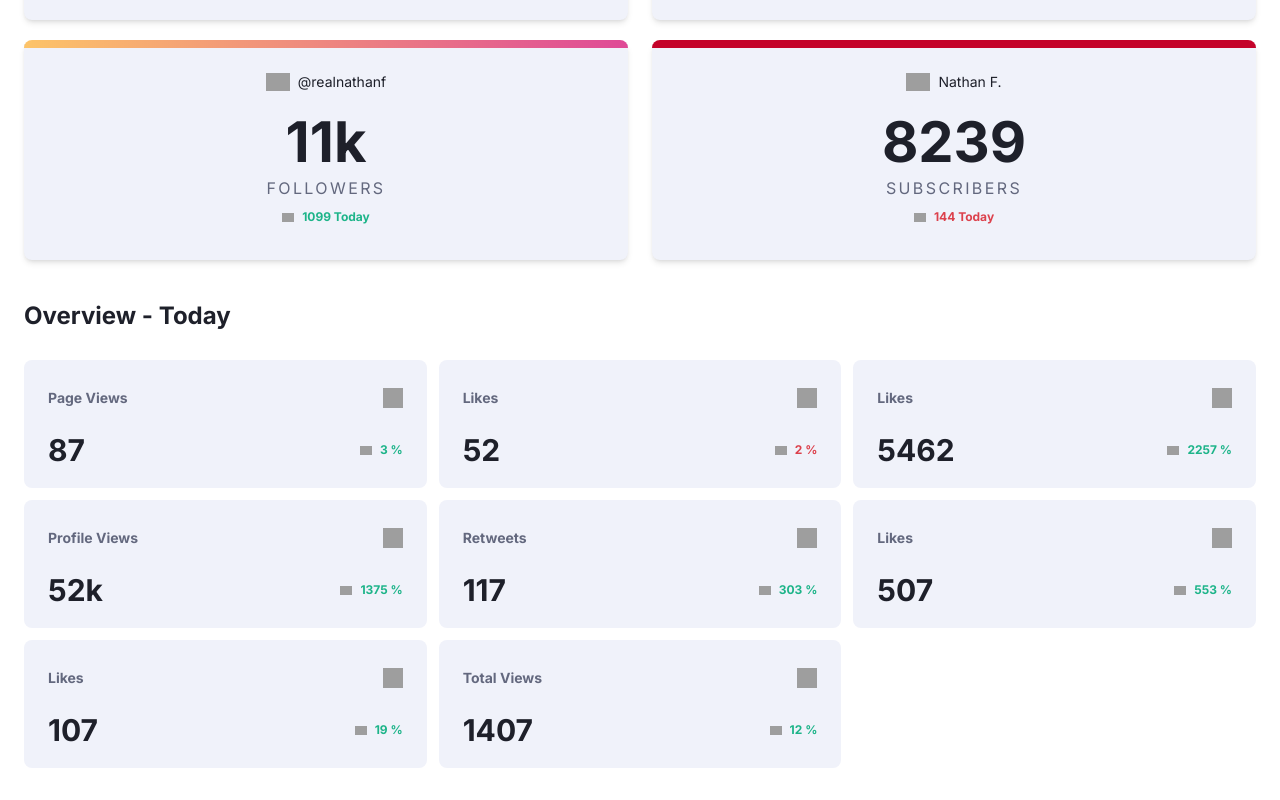
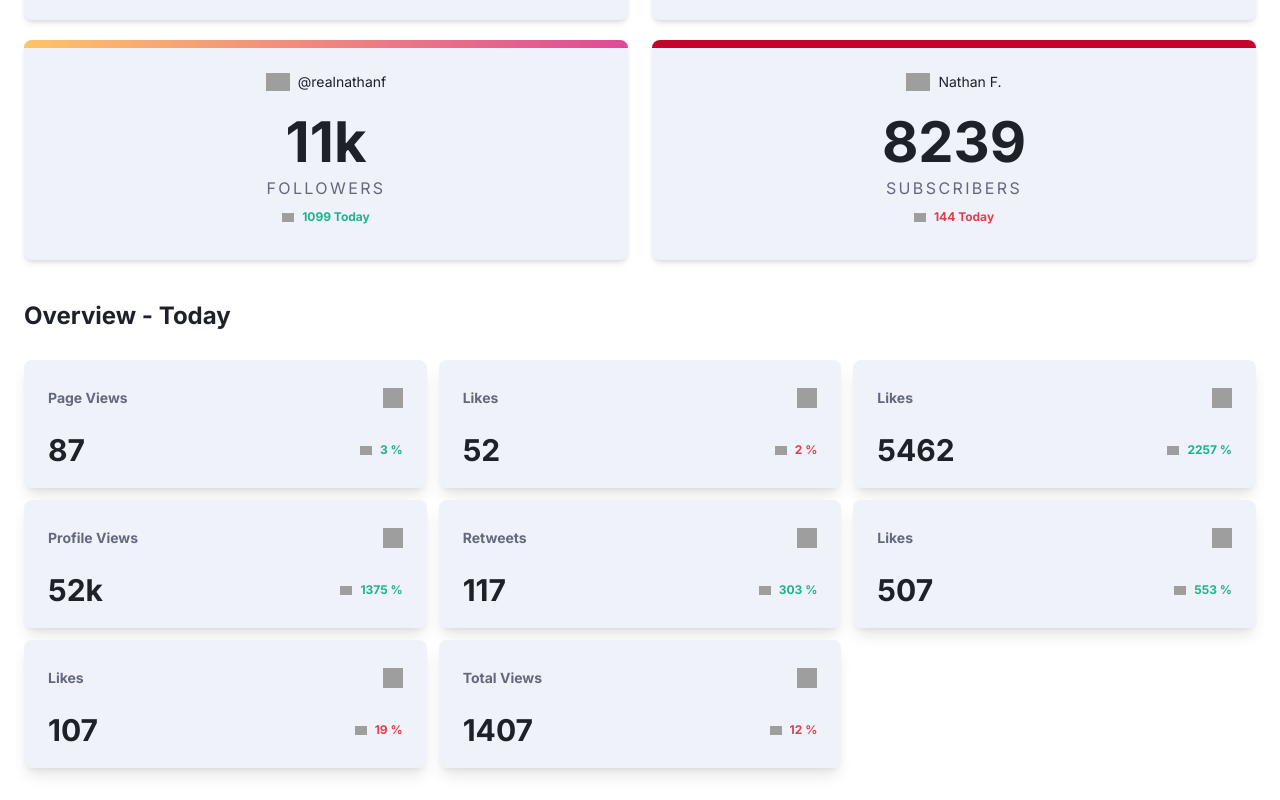
Before and after one commit to R3ygoski/dashboard-app-next, a Next.js app: page / in a window 1280 px wide. Shown: the part 389-1189 px from the top of the page. Built offline with nearby package versions, Linux system fonts and the light colour scheme; grey boxes are pictures that could not be loaded.

Commit message:
Add: Card Context and Animation

```diff
--- a/package.json
+++ b/package.json
@@ -6,7 +6,8 @@
     "dev": "next dev --turbopack",
     "build": "next build",
     "start": "next start",
-    "lint": "next lint"
+    "lint": "next lint",
+    "preview": "next build && next start"
   },
   "dependencies": {
     "react": "19.0.0-rc-66855b96-20241106",
--- a/src/app/layout.tsx
+++ b/src/app/layout.tsx
@@ -1,6 +1,7 @@
 import type { Metadata } from "next";
 import { Inter } from "next/font/google";
 import "./globals.css";
+import { CardProvider } from "@/context/CardContext";
 
 const inter = Inter({
   subsets: ["latin"],
@@ -20,12 +21,14 @@ export default function RootLayout({
 }>) {
   return (
     <html lang="en">
+      <CardProvider>
         <body
           className={`bg-main-light-background dark:bg-main-dark-background ${inter.className}`}
         >
           <div className="absolute w-full h-60 rounded-b-3xl -z-10 bg-main-light-background-top dark:bg-main-dark-background-top"></div>
           {children}
         </body>
+      </CardProvider>
     </html>
   );
 }
--- a/src/app/page.tsx
+++ b/src/app/page.tsx
@@ -28,6 +28,7 @@ export default function Home() {
               username={card.username}
               followers={card.followers}
               registered={card.registered}
+              animationDelay={idx + 1}
             />
           );
         })}
@@ -44,6 +45,7 @@ export default function Home() {
               metric={card.metric}
               interactions={card.interactions}
               registered={card.registered}
+              animationDuration={idx + 1}
             />
           );
         })}
--- a/src/components/OverviewCard.tsx
+++ b/src/components/OverviewCard.tsx
@@ -1,16 +1,52 @@
+"use client";
 import Image from "next/image";
 import { IOverviewData } from "@/data/overviewData";
 import { socialMediaIcons } from "@/data/iconsData";
 import SocialMediaResults from "./SocialMediaResults";
+import { useContext } from "react";
+import { CardContext } from "@/context/CardContext";
+
+interface IOverviewCardProps extends IOverviewData {
+  animationDuration: number;
+}
 
 export default function OverviewCard({
   socialMedia,
   registered,
   interactions,
   metric,
-}: IOverviewData) {
+  animationDuration,
+}: IOverviewCardProps) {
+  const { selectedCard, setCard } = useContext(CardContext);
+
   return (
-    <li className="flex flex-col justify-between h-32 p-6 pt-7 pb-5 rounded-lg bg-main-light-card dark:bg-main-dark-card lg:w-full xl:w-64">
+    <li
+      style={{ animationDuration: `${animationDuration * 0.125}s` }}
+      className={`
+        flex flex-col justify-between h-32 p-6 pt-7 pb-5 rounded-lg bg-main-light-card duration-150 cursor-pointer shadow-lg
+        dark:bg-main-dark-card
+        hover:brightness-90
+        lg:w-full
+        xl:w-64 xl:animate-down-to-up
+        ${
+          registered.type === "positive"
+            ? "hover:shadow-results-up/25"
+            : "hover:shadow-results-down/25"
+        }
+        ${
+          selectedCard === socialMedia
+            ? `shadow-xl ${
+                registered.type === "positive"
+                  ? "md:shadow-results-up/25"
+                  : "md:shadow-results-down/25"
+              }`
+            : ""
+        }
+      `}
+      onClick={() => {
+        setCard(undefined);
+      }}
+    >
       <header className="flex justify-between">
         <p className="font-bold text-sm text-main-light-text dark:text-main-dark-text">
           {metric}
--- a/src/components/SocialMediaCard.tsx
+++ b/src/components/SocialMediaCard.tsx
@@ -1,14 +1,25 @@
+"use client";
+
 import { socialMediaIcons } from "@/data/iconsData";
 import { ISocialMediaData } from "@/data/socialMediaData";
 import Image from "next/image";
 import SocialMediaResults from "./SocialMediaResults";
+import { useContext } from "react";
+import { CardContext } from "@/context/CardContext";
+
+interface ISocialMediaCardsProps extends ISocialMediaData {
+  animationDelay: number;
+}
 
 export default function SocialMediaCard({
   socialMedia,
   username,
   followers,
   registered,
-}: ISocialMediaData) {
+  animationDelay,
+}: ISocialMediaCardsProps) {
+  const { setCard } = useContext(CardContext);
+
   let border: string = "";
   let subscription: string = "";
 
@@ -42,12 +53,23 @@ export default function SocialMediaCard({
 
   return (
     <article
+      style={{ animationDuration: `${animationDelay * 0.2}s` }}
       className={`
-        group flex flex-col items-center relative h-[13.5rem] pt-6 border-t-4 rounded-b-lg gap-y-2 bg-main-light-card shadow-md
+        flex flex-col items-center relative h-[13.5rem] pt-6 border-t-4 rounded-b-lg gap-y-2 bg-main-light-card shadow-md cursor-pointer duration-150
         after:block after:absolute after:-top-2 after:w-full after:h-2 after:rounded-t-lg
         dark:bg-main-dark-card
+        hover:brightness-90
+        xl:animate-up-to-down
         ${border}
-    `}
+        ${
+          registered.type === "positive"
+            ? "hover:shadow-results-up/25"
+            : "hover:shadow-results-down/25"
+        }
+      `}
+      onClick={() => {
+        setCard(socialMedia);
+      }}
     >
       <div className="flex items-center gap-x-2">
         <Image
--- a/src/components/SocialMediaResults.tsx
+++ b/src/components/SocialMediaResults.tsx
@@ -12,7 +12,6 @@ export default function SocialMediaResults({
     <p
       className={`
         flex items-center gap-x-2 font-bold text-[0.75rem] transition-colors duration-300
-        group-hover:text-main-light-background-top
         ${type === "positive" ? "text-results-up" : "text-results-down"}
     `}
     >
--- /dev/null
+++ b/src/context/CardContext.tsx
@@ -0,0 +1,34 @@
+"use client";
+import { SocialMediaType } from "@/data/socialMediaData";
+import { createContext, ReactNode, useState } from "react";
+
+type SelectedCardTypes = SocialMediaType;
+
+interface ICardContext {
+  selectedCard?: SelectedCardTypes;
+  setCard: (socialMedia: SocialMediaType | undefined) => void;
+}
+
+const CardContext = createContext({} as ICardContext);
+
+const CardProvider = ({ children }: { children: ReactNode }) => {
+  const [selectedCard, setSelectedCard] = useState<
+    SocialMediaType | undefined
+  >();
+
+  const setCard = (socialMedia: SocialMediaType | undefined) => {
+    if (selectedCard === socialMedia) {
+      setSelectedCard(undefined);
+    } else {
+      setSelectedCard(socialMedia);
+    }
+  };
+
+  return (
+    <CardContext.Provider value={{ selectedCard, setCard }}>
+      {children}
+    </CardContext.Provider>
+  );
+};
+
+export { CardContext, CardProvider };
--- a/src/data/overviewData.ts
+++ b/src/data/overviewData.ts
@@ -74,7 +74,7 @@ export const overviewData: IOverviewData[] = [
     metric: "Likes",
     registered: {
       quantity: 19,
-      type: "positive",
+      type: "negative",
     },
     interactions: "107",
   },
@@ -83,7 +83,7 @@ export const overviewData: IOverviewData[] = [
     metric: "Total Views",
     registered: {
       quantity: 12,
-      type: "positive",
+      type: "negative",
     },
     interactions: "1407",
   },
--- a/tailwind.config.ts
+++ b/tailwind.config.ts
@@ -46,6 +46,22 @@ export default {
       screens: {
         xl: "1440px",
       },
+      keyframes: {
+        "up-to-down": {
+          "0%": { transform: "translateY(-20vh)", opacity: "0" },
+          "95%": { opacity: "1" },
+          "100%": { transform: "translateY(0)" },
+        },
+        "down-to-up": {
+          "0%": { transform: "translateY(20vh)", opacity: "0" },
+          "95%": { opacity: "1" },
+          "100%": { transform: "translateY(0)" },
+        },
+      },
+      animation: {
+        "up-to-down": "up-to-down 1s ease-in-out forwards",
+        "down-to-up": "down-to-up 1s ease-in-out forwards",
+      },
     },
   },
   plugins: [],
```
Lines whose indentation alone changed are shown as unchanged.
